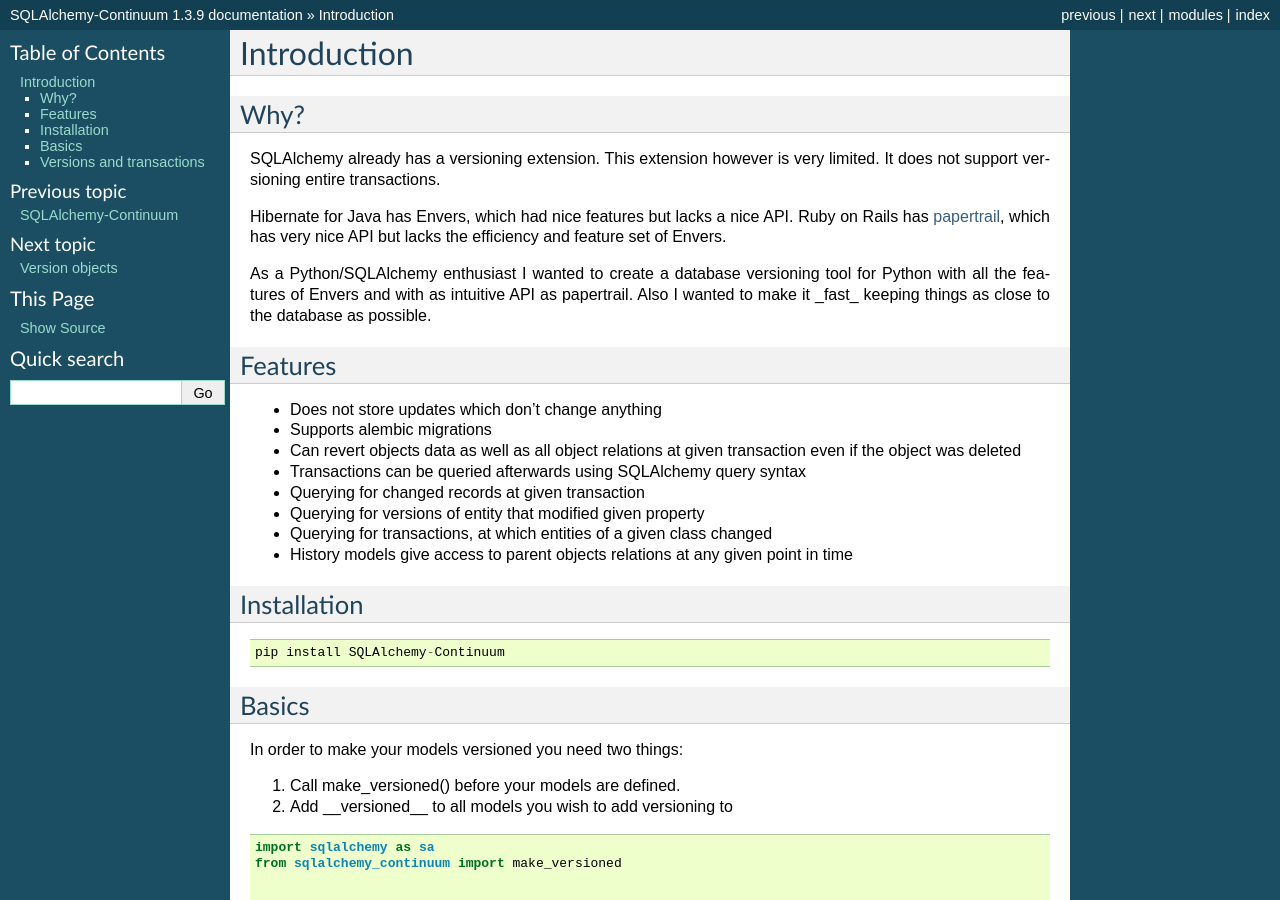
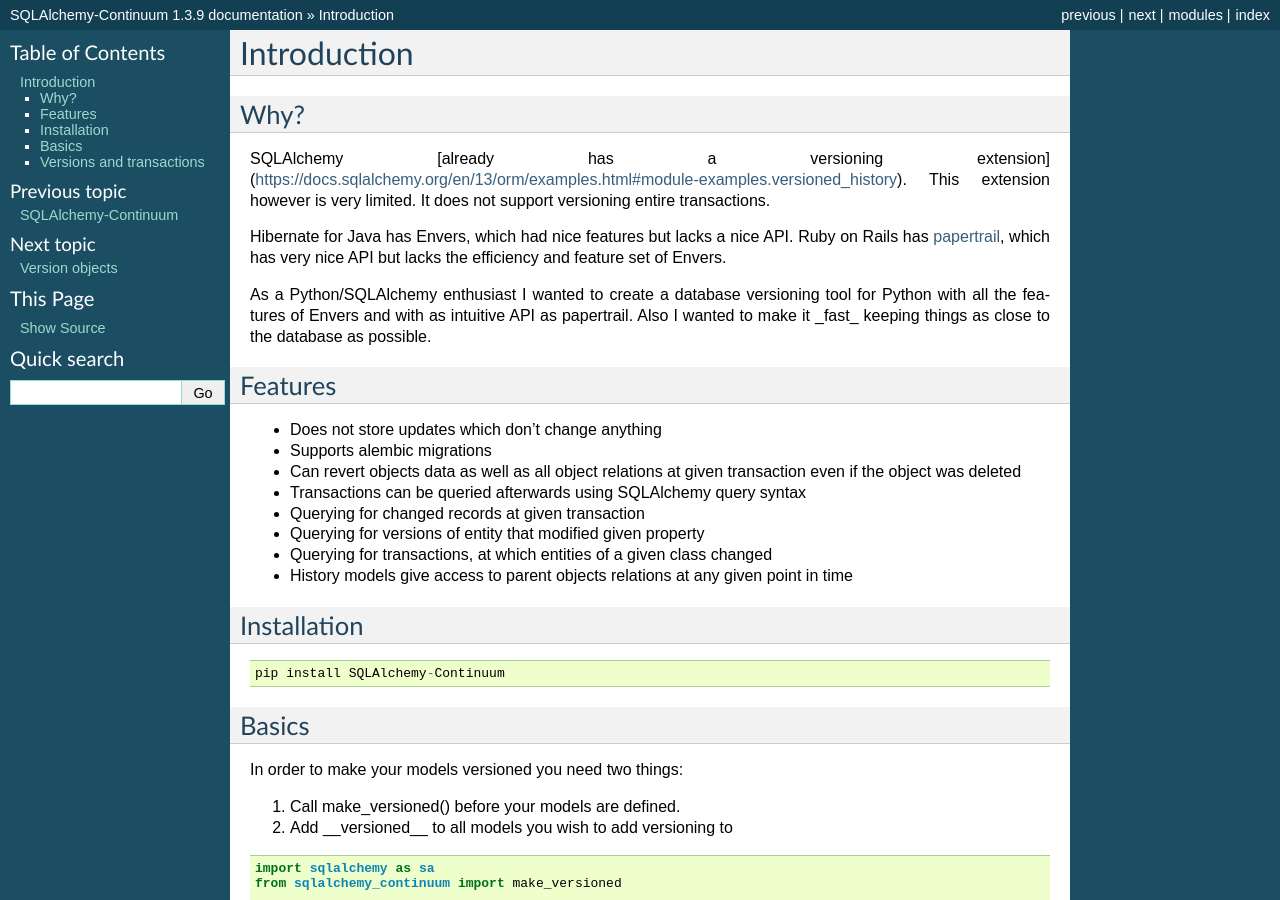
Before and after one commit to kvesteri/sqlalchemy-continuum, a Sphinx documentation site: the page built from docs/intro.rst, in a window 1280 px wide and 900 px high. Built offline with Sphinx 7.4.7, drawn with Linux system fonts in a browser that asks for light colours; part of the change alters nothing that is shown.

Commit message:
Add a link to the SQLAlchemy history_meta example
I stumbled across this mention of an SQLAlchemy versioning extension a few times, and googling it up every time is embarassing. Did I get it right this time, after all?

```diff
--- a/docs/intro.rst
+++ b/docs/intro.rst
@@ -5,7 +5,7 @@ Introduction
 Why?
 ^^^^
 
-SQLAlchemy already has a versioning extension. This extension however is very limited. It does not support versioning entire transactions.
+SQLAlchemy [already has a versioning extension](https://docs.sqlalchemy.org/en/13/orm/examples.html#module-examples.versioned_history). This extension however is very limited. It does not support versioning entire transactions.
 
 Hibernate for Java has Envers, which had nice features but lacks a nice API. Ruby on Rails has papertrail_, which has very nice API but lacks the efficiency and feature set of Envers.
 
```
